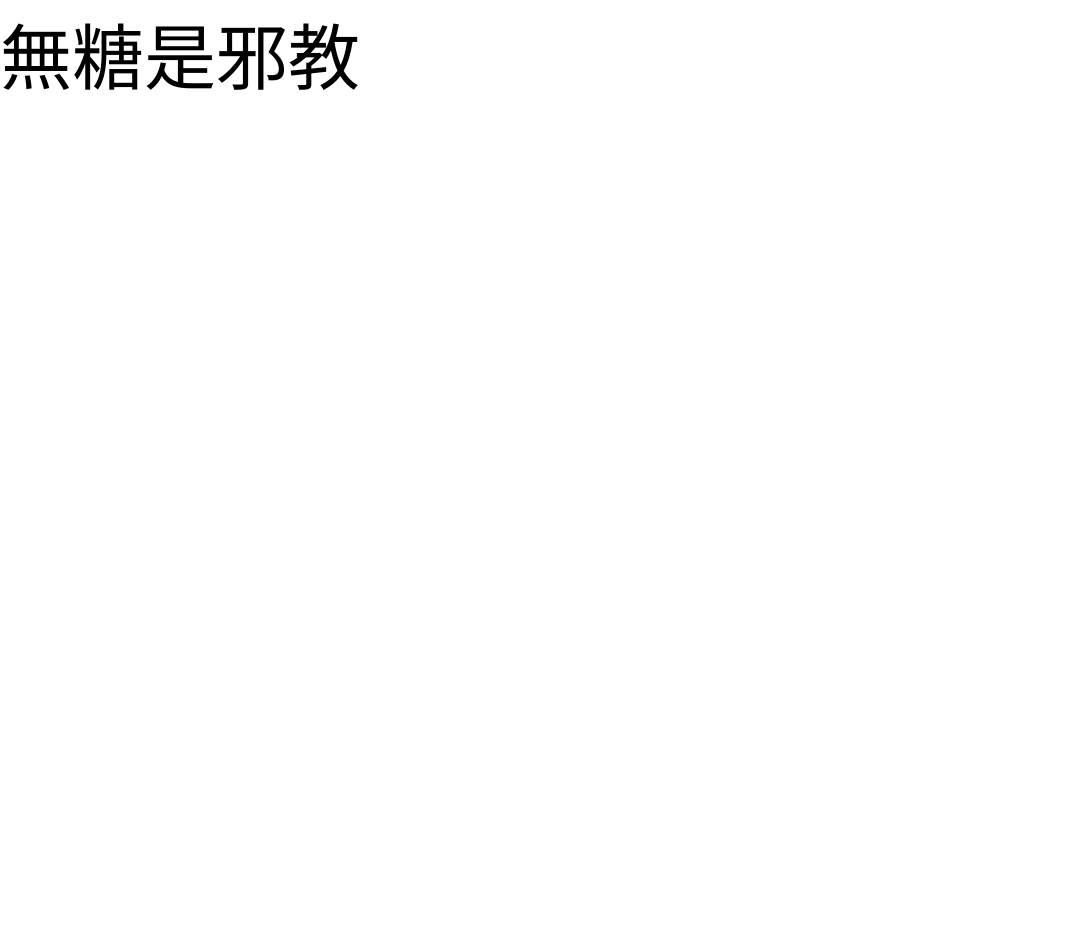
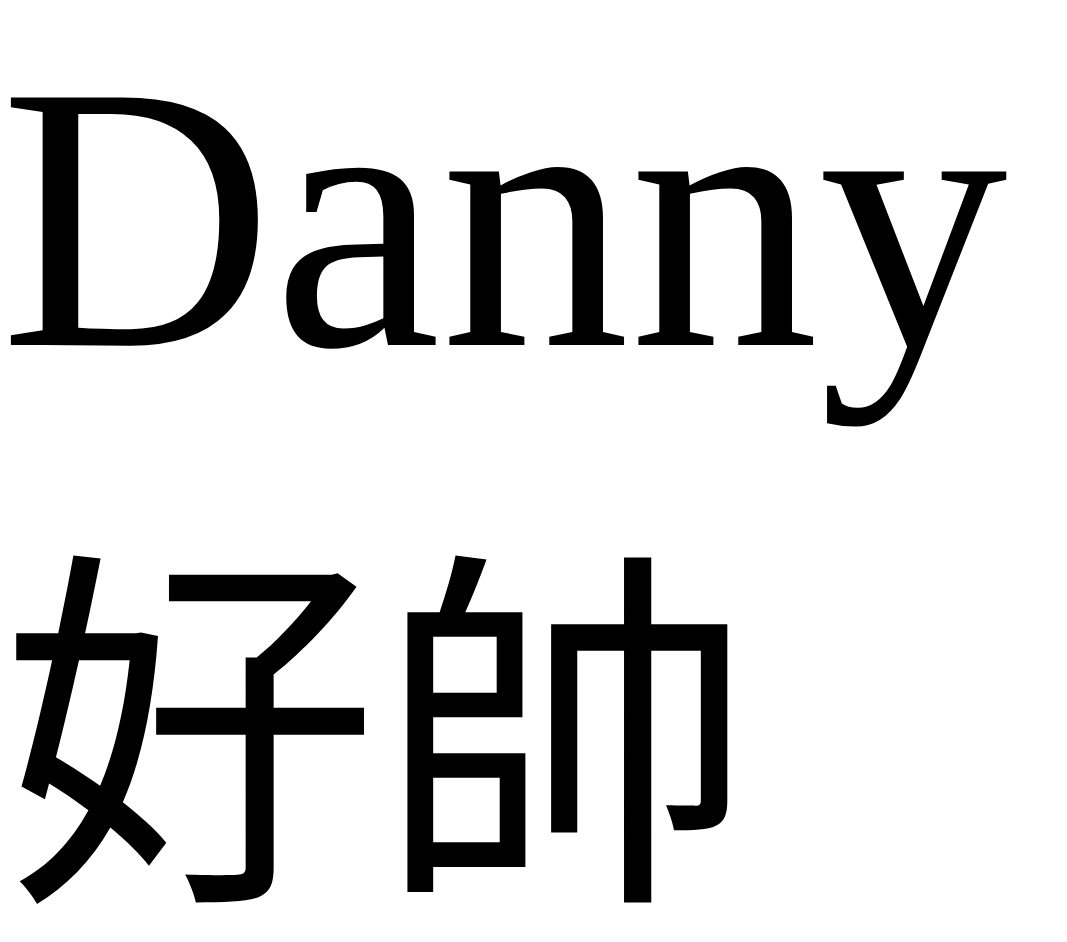
Before and after one commit to 0oWeiYuo0/DLLM, a plain HTML site: page index.html in a window 1280 px wide. Shown: the whole page, without its empty margins (0-1067 px from the left). Before the commit the page ends 800 px from the top, so only its background shows below. Drawn offline with Linux system fonts and the light colour scheme.

Commit message:
homework

```diff
--- a/index.css
+++ b/index.css
@@ -4,5 +4,5 @@ html, body {
 }
 
 .test {
-    font-size: 72px;
+    font-size: 378px;
 }
--- a/index.html
+++ b/index.html
@@ -7,6 +7,6 @@
     <link rel="stylesheet" href="index.css">
 </head>
 <body>
-    <div class="test">無糖是邪教</div>
+    <div class="test">Danny好帥</div>
 </body>
 </html>
```
